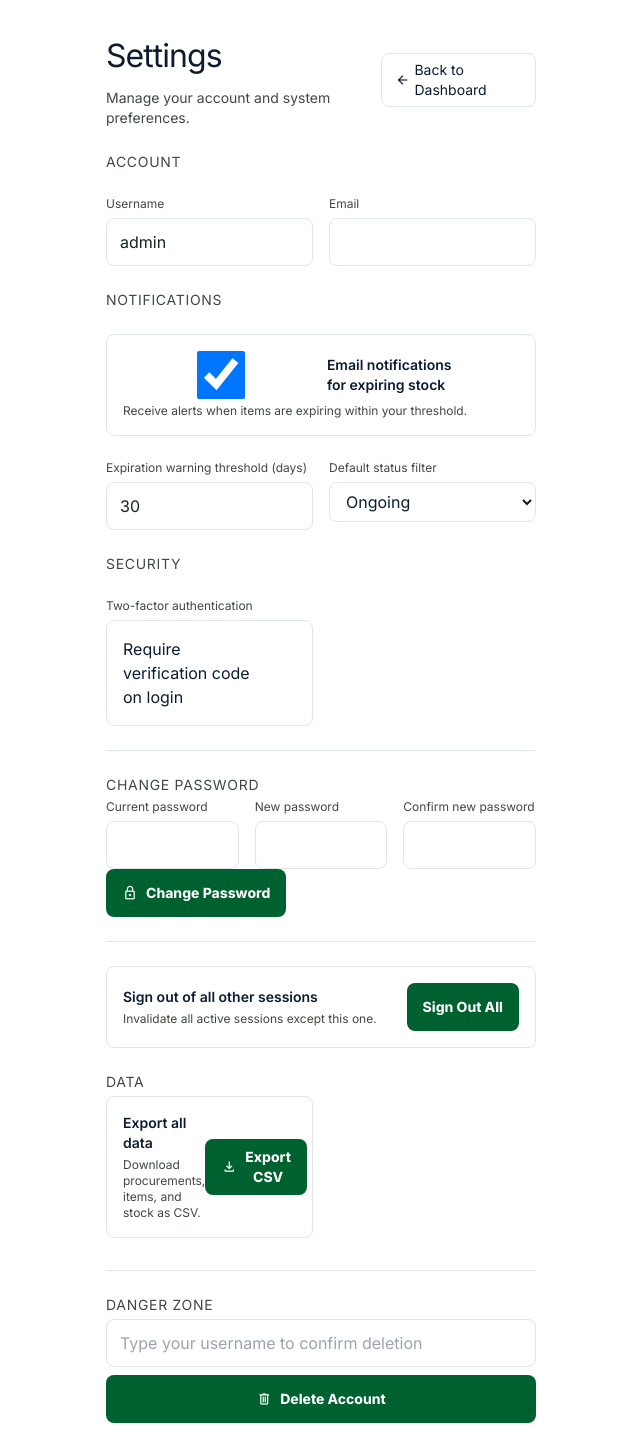
After one commit to Sylphyyyy/final, a Flask app: page /settings/ in a window 1280 px wide. The commit adds this page. Shown: the whole page, without its empty margins (39-679 px from the left). Run offline with Flask 3, Linux system fonts and the light colour scheme; the visitor is signed in with stand-in values (Sample User, id 1); parts of the project's set-up code (start-up, migrations or seed data) failed here and were passed over; some libraries are stand-ins or nearby versions.

Commit message:
Implement Administrator settings system

```diff
--- a/app/models.py
+++ b/app/models.py
@@ -50,6 +50,11 @@ class User(db.Model):
     email = db.Column(db.String(320), nullable=True)
     reset_token_hash = db.Column(db.String(64), nullable=True)
     reset_token_expires_at = db.Column(db.BigInteger, nullable=True)
+    email_notifications = db.Column(db.Boolean, default=True, nullable=False)
+    expiration_warning_days = db.Column(db.Integer, default=30, nullable=False)
+    default_status_filter = db.Column(db.String(20), default='Ongoing', nullable=False)
+    two_factor_enabled = db.Column(db.Boolean, default=False, nullable=False)
+    last_login_at = db.Column(db.DateTime, nullable=True)
 
     def check_password(self, password):
         return check_password_hash(self.password_hash, password)
--- a/app/routes/inventory.py
+++ b/app/routes/inventory.py
@@ -1,7 +1,7 @@
 import json
 from datetime import date, timedelta
 from flask import Blueprint, render_template, request, redirect, url_for, flash, session
-from app.models import Procurement, Item, AvailableStock
+from app.models import Procurement, Item, AvailableStock, User
 from app import db
 
 inventory_bp = Blueprint('inventory', __name__, url_prefix='/inventory')
@@ -86,6 +86,7 @@ def index():
     }
 
     today = date.today()
+    user = db.session.get(User, session['user_id'])
     return render_template(
         'inventory/index.html',
         procurements=procurements,
@@ -96,6 +97,7 @@ def index():
         allocatable_items=allocatable_items,
         today=today,
         warning_cutoff=today + timedelta(days=30),
+        user=user,
     )
 
 
--- /dev/null
+++ b/app/routes/settings.py
@@ -0,0 +1,191 @@
+import csv
+import io
+from datetime import datetime, timezone
+
+from flask import Blueprint, current_app, render_template, request, redirect, url_for, flash, session, make_response
+from werkzeug.security import check_password_hash, generate_password_hash
+from sqlalchemy import update
+
+from app import db
+from app.models import User, Procurement, Item, AvailableStock
+
+settings_bp = Blueprint('settings', __name__, url_prefix='/settings')
+
+
+def _login_required():
+    if 'user_id' not in session:
+        return redirect(url_for('auth.login'))
+    return None
+
+
+@settings_bp.route('/', methods=['GET'])
+def settings():
+    redirect_result = _login_required()
+    if redirect_result:
+        return redirect_result
+
+    user = db.session.get(User, session['user_id'])
+    if not user:
+        session.clear()
+        flash('User not found.', 'danger')
+        return redirect(url_for('auth.login'))
+
+    return render_template('auth/settings.html', user=user)
+
+
+@settings_bp.route('/', methods=['POST'])
+def update_settings():
+    redirect_result = _login_required()
+    if redirect_result:
+        return redirect_result
+
+    user = db.session.get(User, session['user_id'])
+    if not user:
+        session.clear()
+        flash('User not found.', 'danger')
+        return redirect(url_for('auth.login'))
+
+    username = request.form.get('username', '').strip()
+    email = request.form.get('email', '').strip().lower() or None
+    email_notifications = request.form.get('email_notifications') == 'on'
+    warning_days = request.form.get('expiration_warning_days', type=int)
+    status_filter = request.form.get('default_status_filter', 'Ongoing')
+    two_factor = request.form.get('two_factor_enabled') == 'on'
+
+    if not username:
+        flash('Username is required.', 'danger')
+        return redirect(url_for('settings.settings'))
+
+    if username != user.username:
+        existing = User.query.filter_by(username=username).first()
+        if existing:
+            flash('Username is already taken.', 'danger')
+            return redirect(url_for('settings.settings'))
+        user.username = username
+
+    if email is not None:
+        user.email = email
+
+    user.email_notifications = email_notifications
+    user.expiration_warning_days = warning_days if warning_days and warning_days > 0 else 30
+    user.default_status_filter = status_filter
+    user.two_factor_enabled = two_factor
+
+    db.session.commit()
+    session['username'] = user.username
+    flash('Settings updated successfully.', 'success')
+    return redirect(url_for('settings.settings'))
+
+
+@settings_bp.route('/change-password', methods=['POST'])
+def change_password():
+    redirect_result = _login_required()
+    if redirect_result:
+        return redirect_result
+
+    user = db.session.get(User, session['user_id'])
+    if not user:
+        session.clear()
+        flash('User not found.', 'danger')
+        return redirect(url_for('auth.login'))
+
+    current_password = request.form.get('current_password', '')
+    new_password = request.form.get('new_password', '')
+    confirm_password = request.form.get('confirm_password', '')
+
+    if not user.check_password(current_password):
+        flash('Current password is incorrect.', 'danger')
+        return redirect(url_for('settings.settings'))
+
+    if len(new_password) < 12 or len(new_password) > 128:
+        flash('New password must be between 12 and 128 characters.', 'danger')
+        return redirect(url_for('settings.settings'))
+
+    if new_password != confirm_password:
+        flash('New passwords do not match.', 'danger')
+        return redirect(url_for('settings.settings'))
+
+    user.password_hash = generate_password_hash(new_password)
+    db.session.commit()
+    flash('Password changed successfully.', 'success')
+    return redirect(url_for('settings.settings'))
+
+
+@settings_bp.route('/logout-all', methods=['POST'])
+def logout_all():
+    redirect_result = _login_required()
+    if redirect_result:
+        return redirect_result
+
+    session.clear()
+    flash('Signed out of all sessions. Please log in again.', 'info')
+    return redirect(url_for('auth.login'))
+
+
+@settings_bp.route('/export-data', methods=['POST'])
+def export_data():
+    redirect_result = _login_required()
+    if redirect_result:
+        return redirect_result
+
+    user = db.session.get(User, session['user_id'])
+    if not user:
+        session.clear()
+        flash('User not found.', 'danger')
+        return redirect(url_for('auth.login'))
+
+    procurements = Procurement.query.all()
+    items = Item.query.all()
+    available_stock = AvailableStock.query.all()
+
+    output = io.StringIO()
+    writer = csv.writer(output)
+
+    writer.writerow(['=== PROCUREMENTS ==='])
+    writer.writerow(['id', 'title', 'abc', 'pre_bid_date', 'place_of_bidding', 'municipality', 'agency', 'status', 'created_at'])
+    for p in procurements:
+        writer.writerow([p.id, p.title, p.abc, p.pre_bid_date, p.place_of_bidding, p.municipality, p.agency, p.status, p.created_at])
+
+    writer.writerow([])
+    writer.writerow(['=== ITEMS ==='])
+    writer.writerow(['id', 'procurement_id', 'code', 'name', 'category', 'price', 'unit', 'target_qty', 'current_qty', 'expiration_date', 'delivery_checked'])
+    for i in items:
+        writer.writerow([i.id, i.procurement_id, i.code, i.name, i.category, i.price, i.unit, i.target_qty, i.current_qty, i.expiration_date, i.delivery_checked])
+
+    writer.writerow([])
+    writer.writerow(['=== AVAILABLE STOCK ==='])
+    writer.writerow(['id', 'name', 'quantity', 'unit', 'expiration_date'])
+    for s in available_stock:
+        writer.writerow([s.id, s.name, s.quantity, s.unit, s.expiration_date])
+
+    csv_content = output.getvalue()
+    output.close()
+
+    response = make_response(csv_content)
+    response.headers['Content-Disposition'] = f'attachment; filename=inventory_export_{datetime.now(timezone.utc).strftime("%Y%m%d_%H%M%S")}.csv'
+    response.headers['Content-Type'] = 'text/csv; charset=utf-8'
+    return response
+
+
+@settings_bp.route('/delete-account', methods=['POST'])
+def delete_account():
+    redirect_result = _login_required()
+    if redirect_result:
+        return redirect_result
+
+    user = db.session.get(User, session['user_id'])
+    if not user:
+        session.clear()
+        flash('User not found.', 'danger')
+        return redirect(url_for('auth.login'))
+
+    confirm_username = request.form.get('confirm_username', '').strip()
+    if confirm_username != user.username:
+        flash('Username confirmation does not match.', 'danger')
+        return redirect(url_for('settings.settings'))
+
+    db.session.delete(user)
+    db.session.commit()
+    session.clear()
+    flash('Your account has been permanently deleted.', 'info')
+    return redirect(url_for('auth.login'))
--- /dev/null
+++ b/app/templates/auth/settings.html
@@ -0,0 +1,170 @@
+<!DOCTYPE html>
+<html lang="en">
+<head>
+  <meta charset="utf-8">
+  <meta content="width=device-width, initial-scale=1.0" name="viewport">
+  <title>Settings | Inventory & Procurement</title>
+  <link href="https://fonts.googleapis.com/css2?family=Inter:wght@100..900&family=Material+Symbols+Outlined:opsz,wght,FILL,GRAD@20..48,100..700,0..1,-50..200&display=swap" rel="stylesheet">
+  <style>
+    @layer base{html,body{margin:0;padding:0;}body{overscroll-behavior:none;}main>:first-child{margin-top:0!important;}main>:last-child{margin-bottom:0!important;}}::-webkit-scrollbar{display:none;}
+  </style>
+  <script src="https://cdn.tailwindcss.com"></script>
+  <script id="tailwind-config">
+    tailwind.config = { darkMode: "class", theme: { extend: { colors: { surface: "#f8f9ff", "surface-container-lowest": "#ffffff", "surface-container-low": "#eff4ff", "surface-container": "#e5eeff", "primary": "#006130", "on-primary": "#ffffff", "primary-container": "#107c41", "secondary": "#a83900", "tertiary": "#495468", "outline": "#6f7a6f", "error": "#ba1a1a", "error-container": "#ffdad6", "on-error-container": "#93000a", "on-surface": "#0b1c30", "on-surface-variant": "#3f4940" }, spacing: { "space-xs": "0.25rem", "space-sm": "0.5rem", "space-md": "1rem", "space-lg": "1.5rem", "space-xl": "2rem" } } } };
+  </script>
+  <link href="{{ url_for('static', filename='styles.css') }}" rel="stylesheet">
+</head>
+<body>
+  <main class="auth-page">
+    <section class="auth-form-side">
+      <div class="auth-card">
+        <div class="flex items-center justify-between mb-6">
+          <div>
+            <h1 class="font-headline-sm text-headline-sm text-on-surface">Settings</h1>
+            <p class="text-on-surface-variant text-sm font-label-md">Manage your account and system preferences.</p>
+          </div>
+          <a href="{{ url_for('inventory.index') }}" class="inline-flex items-center gap-1 rounded-lg border border-outline bg-surface-container-lowest px-3 py-1.5 font-label-sm text-sm text-on-surface transition-colors hover:bg-surface-container">
+            <span class="material-symbols-outlined text-[16px]">arrow_back</span>
+            <span>Back to Dashboard</span>
+          </a>
+        </div>
+
+        {% with messages = get_flashed_messages(with_categories=true) %}
+          {% if messages %}
+            <div class="space-y-2 mb-6">
+              {% for category, message in messages %}
+                <div class="p-3 rounded border {% if category == 'error' or category == 'danger' %}bg-error-container text-on-error-container border-error/40{% elif category == 'success' %}bg-primary-container text-on-primary border-primary/40{% elif category == 'warning' %}bg-secondary-fixed text-on-secondary border-secondary/40{% else %}bg-surface-container text-on-surface border-outline/40{% endif %}">
+                  {{ message }}
+                </div>
+              {% endfor %}
+            </div>
+          {% endif %}
+        {% endwith %}
+
+        <form method="POST" action="{{ url_for('settings.settings') }}" class="space-y-6">
+          <!-- Account -->
+          <h2 class="font-label-md text-sm text-on-surface-variant uppercase tracking-wider mb-1">Account</h2>
+          <div class="grid grid-cols-1 md:grid-cols-2 gap-4">
+            <div class="flex flex-col gap-1.5">
+              <label class="font-label-sm text-xs text-on-surface-variant">Username</label>
+              <input type="text" name="username" value="{{ user.username }}" required class="w-full rounded-lg border border-outline bg-surface-container-lowest px-3 py-2 font-body-sm text-body-sm text-on-surface focus:border-primary focus:outline-none focus:ring-2 focus:ring-primary/20">
+            </div>
+            <div class="flex flex-col gap-1.5">
+              <label class="font-label-sm text-xs text-on-surface-variant">Email</label>
+              <input type="email" name="email" value="{{ user.email or '' }}" class="w-full rounded-lg border border-outline bg-surface-container-lowest px-3 py-2 font-body-sm text-body-sm text-on-surface focus:border-primary focus:outline-none focus:ring-2 focus:ring-primary/20">
+            </div>
+          </div>
+
+          <!-- Notifications -->
+          <h2 class="font-label-md text-sm text-on-surface-variant uppercase tracking-wider mb-1">Notifications</h2>
+          <div class="flex items-center justify-between p-4 rounded-lg border border-outline bg-surface-container-lowest">
+            <div class="flex flex-col">
+              <label class="font-label-sm text-sm font-semibold text-on-surface flex items-center gap-2 cursor-pointer">
+                <input type="checkbox" name="email_notifications" {% if user.email_notifications %}checked{% endif %} class="rounded border-outline text-primary focus:ring-primary">
+                <span>Email notifications for expiring stock</span>
+              </label>
+              <p class="text-xs text-on-surface-variant mt-1">Receive alerts when items are expiring within your threshold.</p>
+            </div>
+          </div>
+          <div class="grid grid-cols-1 md:grid-cols-2 gap-4">
+            <div class="flex flex-col gap-1.5">
+              <label class="font-label-sm text-xs text-on-surface-variant">Expiration warning threshold (days)</label>
+              <input type="number" name="expiration_warning_days" value="{{ user.expiration_warning_days }}" min="1" max="365" class="w-full rounded-lg border border-outline bg-surface-container-lowest px-3 py-2 font-body-sm text-body-sm text-on-surface focus:border-primary focus:outline-none focus:ring-2 focus:ring-primary/20">
+            </div>
+            <div class="flex flex-col gap-1.5">
+              <label class="font-label-sm text-xs text-on-surface-variant">Default status filter</label>
+              <select name="default_status_filter" class="w-full rounded-lg border border-outline bg-surface-container-lowest px-3 py-2 font-body-sm text-body-sm text-on-surface focus:border-primary focus:outline-none focus:ring-2 focus:ring-primary/20">
+                <option value="Ongoing" {% if user.default_status_filter == 'Ongoing' %}selected{% endif %}>Ongoing</option>
+                <option value="Awarded" {% if user.default_status_filter == 'Awarded' %}selected{% endif %}>Awarded</option>
+                <option value="Archived" {% if user.default_status_filter == 'Archived' %}selected{% endif %}>Archived</option>
+              </select>
+            </div>
+          </div>
+
+          <!-- Security -->
+          <h2 class="font-label-md text-sm text-on-surface-variant uppercase tracking-wider mb-1 mt-6">Security</h2>
+          <div class="grid grid-cols-1 md:grid-cols-2 gap-4">
+            <div class="flex flex-col gap-1.5">
+              <label class="font-label-sm text-xs text-on-surface-variant">Two-factor authentication</label>
+              <div class="flex items-center justify-between p-4 rounded-lg border border-outline bg-surface-container-lowest">
+                <span class="font-body-sm text-body-sm text-on-surface">Require verification code on login</span>
+                <label class="relative inline-flex items-center cursor-pointer">
+                  <input type="checkbox" name="two_factor_enabled" {% if user.two_factor_enabled %}checked{% endif %} class="sr-only peer">
+                  <div class="w-9 h-5 rounded-full peer-checked:bg-primary after:absolute after:left-[2px] after:top-[2px] after:bg-white after:border-white after:border-r-2 after:rounded-full after:h-3 after:w-3 after:transition-all after:peer-checked:translate-x-full after:peer-checked:border-primary"></div>
+                </label>
+              </div>
+            </div>
+          </div>
+
+          <div class="border-t border-outline pt-6">
+            <h2 class="font-label-md text-sm text-on-surface-variant uppercase tracking-wider mb-1">Change Password</h2>
+            <div class="grid grid-cols-1 md:grid-cols-3 gap-4">
+              <div class="flex flex-col gap-1.5">
+                <label class="font-label-sm text-xs text-on-surface-variant">Current password</label>
+                <input type="password" name="current_password" required class="w-full rounded-lg border border-outline bg-surface-container-lowest px-3 py-2 font-body-sm text-body-sm text-on-surface focus:border-primary focus:outline-none focus:ring-2 focus:ring-primary/20">
+              </div>
+              <div class="flex flex-col gap-1.5">
+                <label class="font-label-sm text-xs text-on-surface-variant">New password</label>
+                <input type="password" name="new_password" required class="w-full rounded-lg border border-outline bg-surface-container-lowest px-3 py-2 font-body-sm text-body-sm text-on-surface focus:border-primary focus:outline-none focus:ring-2 focus:ring-primary/20">
+              </div>
+              <div class="flex flex-col gap-1.5">
+                <label class="font-label-sm text-xs text-on-surface-variant">Confirm new password</label>
+                <input type="password" name="confirm_password" required class="w-full rounded-lg border border-outline bg-surface-container-lowest px-3 py-2 font-body-sm text-body-sm text-on-surface focus:border-primary focus:outline-none focus:ring-2 focus:ring-primary/20">
+              </div>
+            </div>
+            <button type="submit" formaction="{{ url_for('settings.change_password') }}" class="inline-flex items-center justify-center gap-2 rounded-lg bg-primary-container px-4 py-2 font-label-sm text-sm text-on-primary transition-colors hover:bg-primary">
+              <span class="material-symbols-outlined text-[16px]">lock</span>
+              <span>Change Password</span>
+            </button>
+          </div>
+
+          <div class="border-t border-outline pt-6">
+            <div class="flex items-center justify-between p-4 rounded-lg border border-outline bg-surface-container-lowest">
+              <div class="flex flex-col">
+                <label class="font-label-sm text-sm font-semibold text-on-surface flex items-center gap-2 cursor-pointer">
+                  <span>Sign out of all other sessions</span>
+                </label>
+                <p class="text-xs text-on-surface-variant mt-1">Invalidate all active sessions except this one.</p>
+              </div>
+              <form method="POST" action="{{ url_for('settings.logout_all') }}" onsubmit="return confirm('This will sign you out of all sessions. Continue?');">
+                <button type="submit" class="rounded-lg border border-error/40 px-4 py-2 font-label-sm text-sm text-error transition-colors hover:bg-error-container">
+                  Sign Out All
+                </button>
+              </form>
+            </div>
+          </div>
+
+          <!-- Data -->
+          <h2 class="font-label-md text-sm text-on-surface-variant uppercase tracking-wider mb-1 mt-6">Data</h2>
+          <div class="grid grid-cols-1 md:grid-cols-2 gap-4">
+            <form method="POST" action="{{ url_for('settings.export_data') }}" class="flex items-center justify-between p-4 rounded-lg border border-outline bg-surface-container-lowest">
+              <div class="flex flex-col">
+                <label class="font-label-sm text-sm font-semibold text-on-surface">Export all data</label>
+                <p class="text-xs text-on-surface-variant mt-1">Download procurements, items, and stock as CSV.</p>
+              </div>
+              <button type="submit" class="inline-flex items-center justify-center gap-2 rounded-lg bg-primary-container px-4 py-2 font-label-sm text-sm text-on-primary transition-colors hover:bg-primary">
+                <span class="material-symbols-outlined text-[16px]">download</span>
+                <span>Export CSV</span>
+              </button>
+            </form>
+          </div>
+        </form>
+
+        <!-- Delete Account -->
+        <div class="mt-8 pt-6 border-t border-outline">
+          <h2 class="font-label-md text-sm text-on-surface-variant uppercase tracking-wider mb-1">Danger Zone</h2>
+          <form method="POST" action="{{ url_for('settings.delete_account') }}" onsubmit="return confirm('WARNING: This will permanently delete your account and all associated data. This cannot be undone. Type your username to confirm:');">
+            <div class="flex flex-col gap-2">
+              <input type="text" name="confirm_username" placeholder="Type your username to confirm deletion" required class="w-full rounded-lg border border-error/40 bg-error-container/10 px-3 py-2 font-body-sm text-body-sm text-error focus:border-error focus:outline-none focus:ring-2 focus:ring-error/20">
+              <button type="submit" class="inline-flex items-center justify-center gap-2 rounded-lg bg-error text-on-error px-4 py-2 font-label-sm text-sm transition-colors hover:bg-error/90">
+                <span class="material-symbols-outlined text-[16px]">delete</span>
+                <span>Delete Account</span>
+              </button>
+            </div>
+          </form>
+        </div>
+      </div>
+    </section>
+  </main>
+</body>
+</html>
```
Also changed, not shown: app/__init__.py (+12 -0 lines), app/templates/inventory/index.html (+47 -6 lines).
